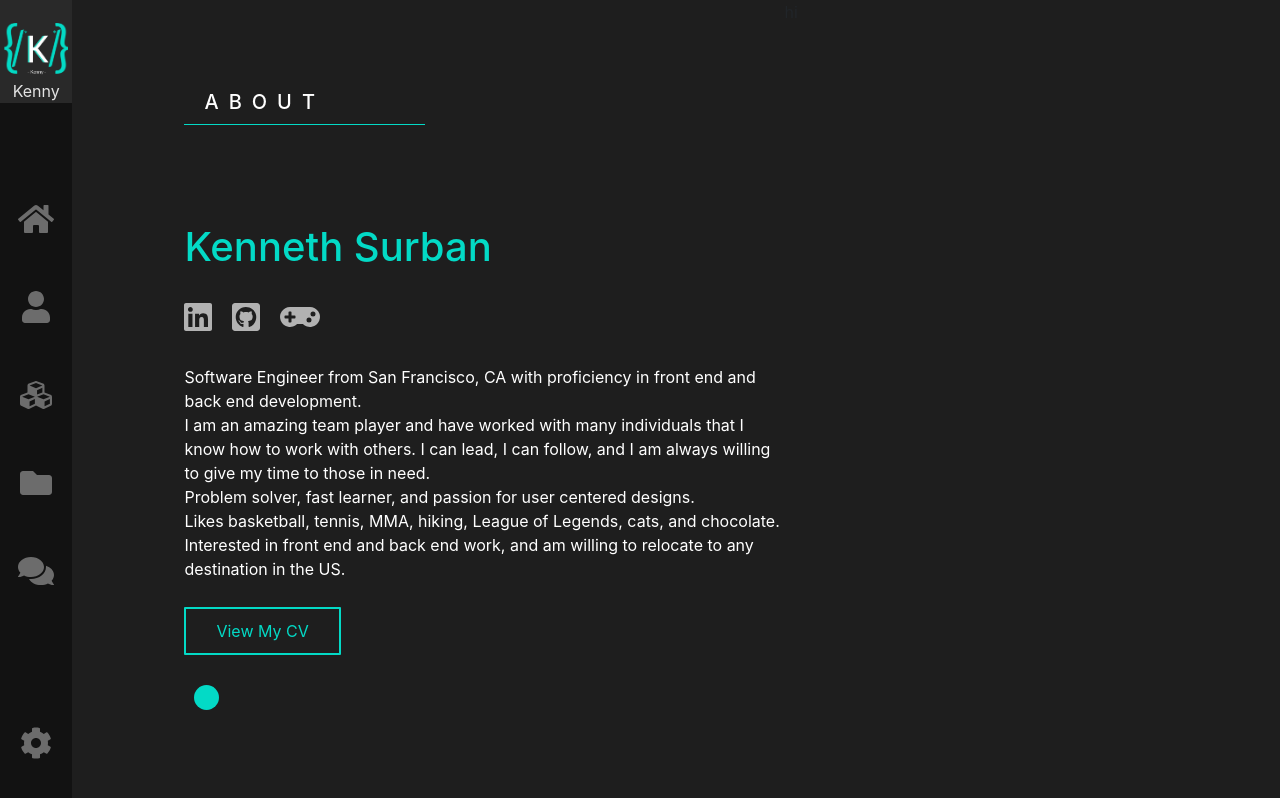
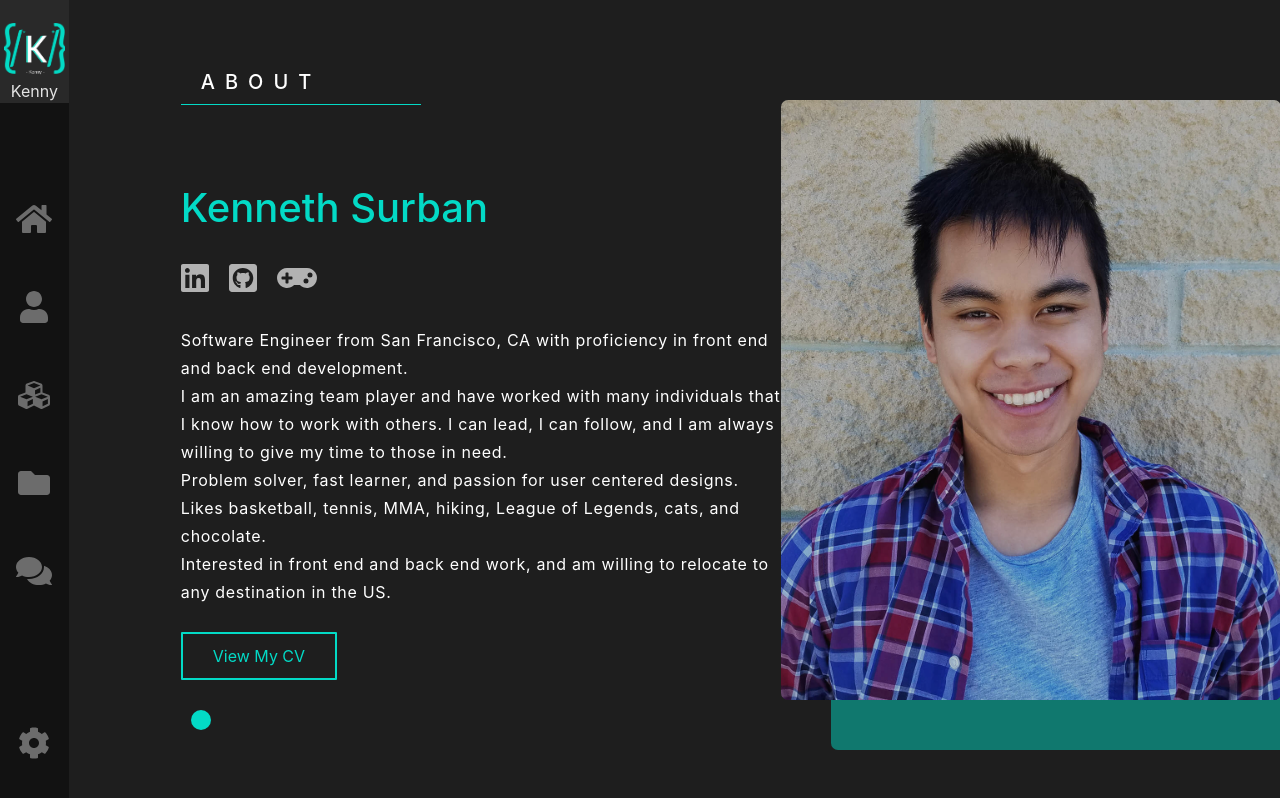
Before and after one commit to ksrawr/portfolio, a React app: page /about in a window 1280 px wide. Built offline with nearby package versions, Linux system fonts and the light colour scheme.

Commit message:
updates about me with line spacing and line lettering & updates webpack loaders for jpgs

```diff
--- a/src/components/About.css
+++ b/src/components/About.css
@@ -35,6 +35,8 @@
 .about-description {
   word-wrap: break-word;
   width: 600px;
+  letter-spacing: 0.7px;
+  line-height: 28px;
 }
 
 .icon-list svg:nth-child(2) {
@@ -42,7 +44,33 @@
 }
 
 .about-image {
+  height: 100vh;
+  display: flex;
+  align-items: center;
   flex: 1;
+}
+
+.img-container {
+  height: 600px;
+  width: 500px;
+}
+
+.img {
+  background: url('./../images/me.jpg');
+  background-size: cover;
+  background-repeat: no-repeat;
+  background-position: center;
+  height: 100%;
+  width: 100%;
+  opacity: 0.8;
+  border-radius: 7px;
+  /* border-radius: 5px 60px; */
+  box-shadow: 50px 50px rgba(3, 218, 198, 0.6);
+}
+
+.img:hover {
+  opacity: 0.88;
+  box-shadow: 50px 50px rgba(3, 218, 198, 0.61);
 }
 
 .cv-button {
@@ -62,8 +90,8 @@
 .circle {
   margin-top: 30px;
   margin-left: 10px;
-  width: 25px;
-  height: 25px;
+  width: 20px;
+  height: 20px;
   border-radius: 50%;
   background-color: #03DAC6;
 }
--- a/src/components/About.js
+++ b/src/components/About.js
@@ -35,7 +35,9 @@ const About = () => {
           </div>
         </div>
         <div className="about-image">
-          hi
+          <div className="img-container">
+            <div className="img"></div>
+          </div>
         </div>
       </div>
     </div>
--- a/webpack.config.js
+++ b/webpack.config.js
@@ -49,7 +49,7 @@ module.exports = {
         ]
       },
       {
-        test: /\.(png|j?g|svg|gif)?$/,
+        test: /\.(png|jpg|svg|gif)?$/,
         use: 'file-loader'
       }
     ]
```
Also changed, not shown: src/images/me.jpg (added), 1 other file (tests, documents, lock files or other folders).
